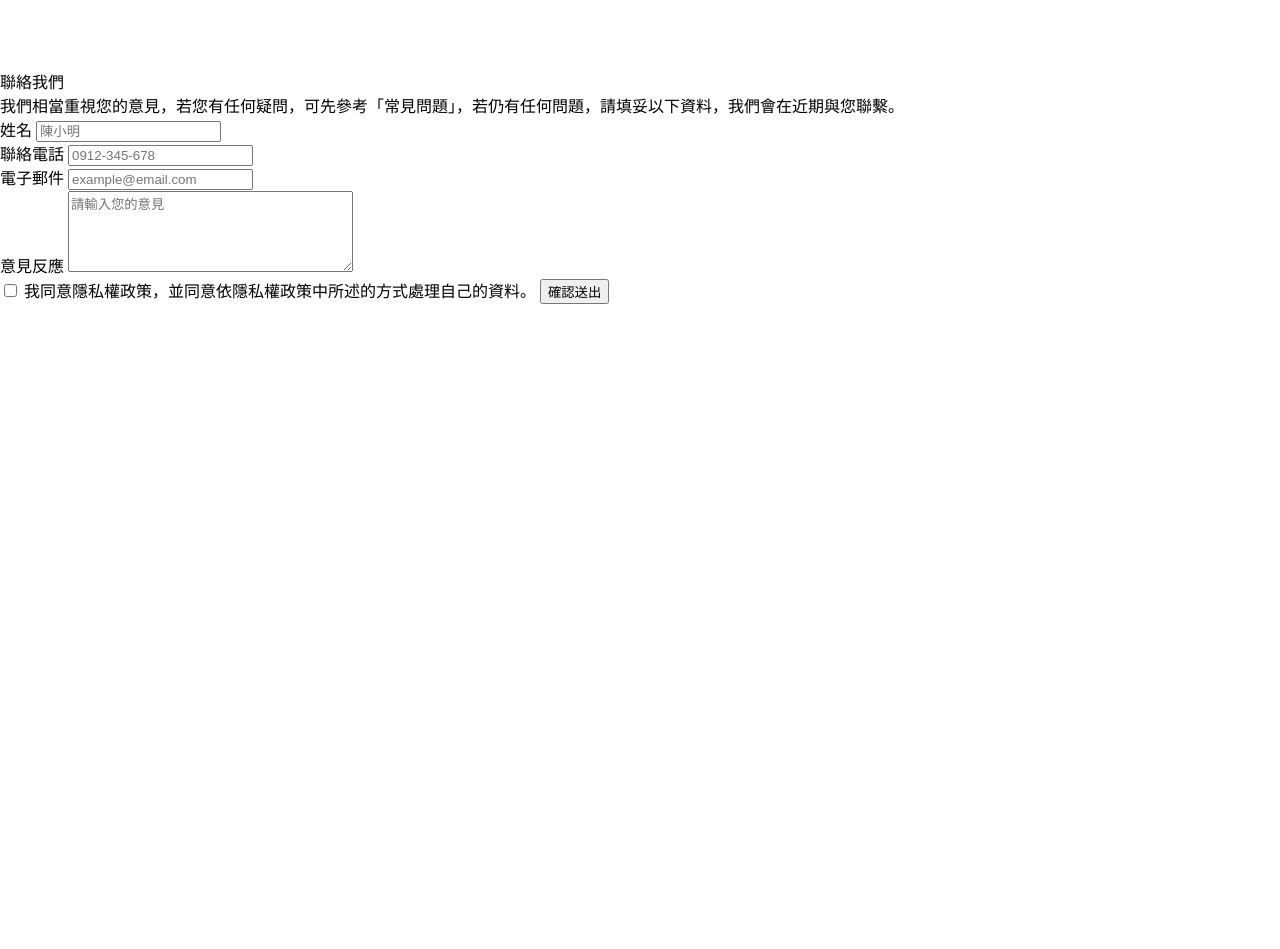
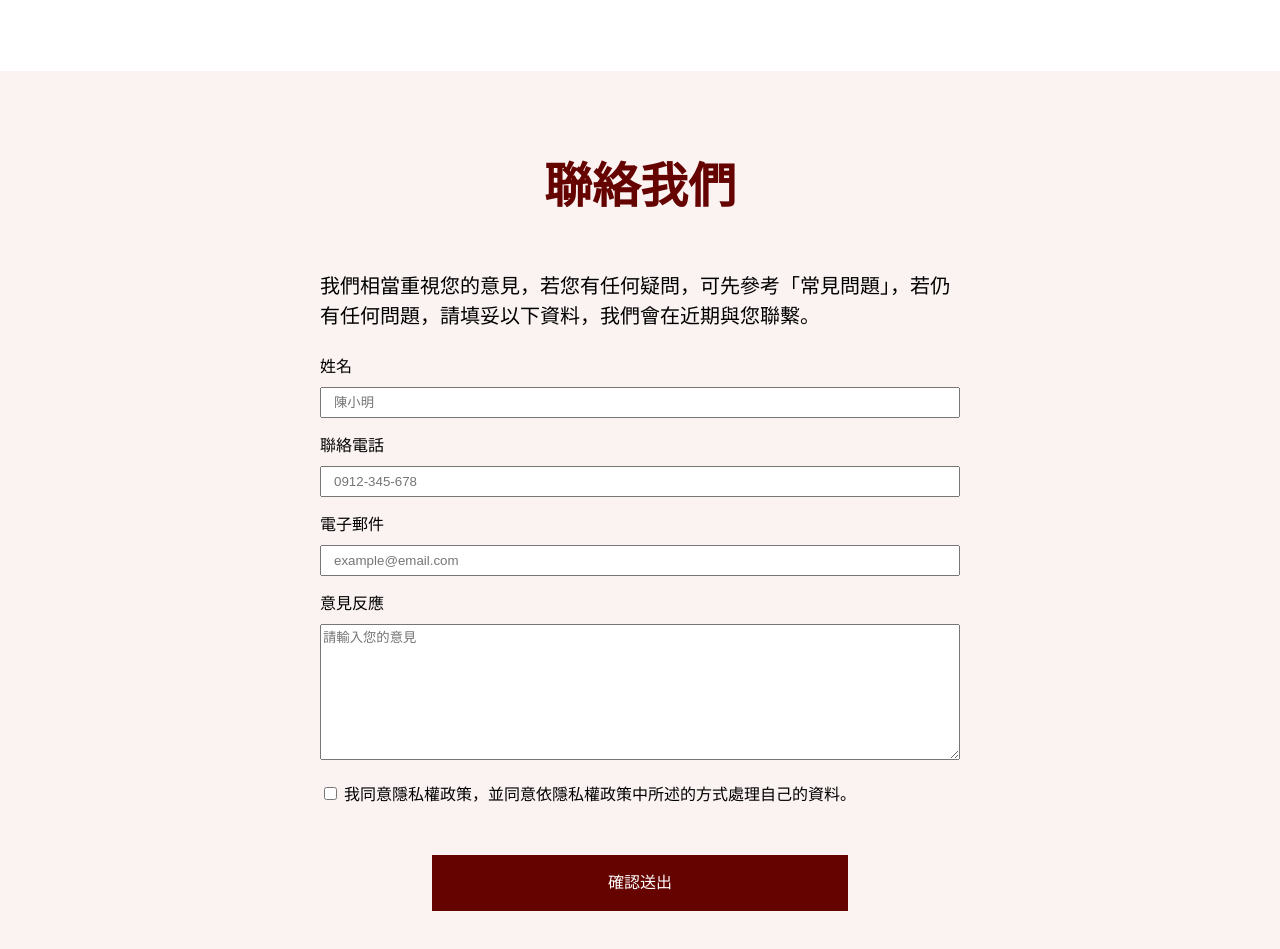
Before and after one commit to pss940909/viteWebsite1, a website built with Vite: page pages/index.html in a window 1280 px wide. Shown: the part 3260-4209 px from the top of the page. Before the commit the page ends 3564 px from the top, so only its background shows below. Built offline with nearby package versions, Linux system fonts and the light colour scheme.

Commit message:
add contact-form

```diff
--- a/assets/scss/base/_base.scss
+++ b/assets/scss/base/_base.scss
@@ -4,6 +4,7 @@ $dark-red: #650300;
 $red: #aa0601;
 $black: #000000;
 $gray: #707070;
+$pink: #fbf2f2;
 
 * {
   box-sizing: border-box;
--- a/assets/scss/pages/_index.scss
+++ b/assets/scss/pages/_index.scss
@@ -57,7 +57,7 @@
 
 // 第二區
 .service-bg {
-  background-color: #fbf2f2;
+  background-color: $pink;
   padding-top: 80px;
   padding-bottom: 80px;
   color: $dark-red;
@@ -369,3 +369,56 @@
     }
   }
 }
+
+// 第六區
+
+.contact-form {
+  background-color: $pink;
+  padding-top: 80px;
+  padding-bottom: 80px;
+  .contact-sec {
+    width: 50%;
+    margin-right: auto;
+    margin-left: auto;
+    h2 {
+      font-size: 48px;
+      font-weight: bold;
+      text-align: center;
+      color: $dark-red;
+      margin-bottom: 48px;
+    }
+    p {
+      font-size: 20px;
+      margin-bottom: 24px;
+    }
+    form {
+      .form-item {
+        margin-bottom: 16px;
+        label {
+          display: block;
+          margin-bottom: 8px;
+        }
+        input {
+          width: 100%;
+          padding: 6px 12px;
+        }
+        textarea {
+          width: 100%;
+          height: 136px;
+        }
+      }
+      .form-submit {
+        width: 65%;
+        margin-right: auto;
+        margin-left: auto;
+        display: block;
+        margin-top: 48px;
+        padding-top: 16px;
+        padding-bottom: 16px;
+        background-color: $dark-red;
+        color: $white;
+        text-align: center;
+      }
+    }
+  }
+}
--- a/pages/index.html
+++ b/pages/index.html
@@ -174,11 +174,12 @@
     </div>
     <!-- 第六區 -->
     <div class="contact-form">
+      <div class="contact-sec">
         <h2>聯絡我們</h2>
         <p>
           我們相當重視您的意見，若您有任何疑問，可先參考「常見問題」，若仍有任何問題，請填妥以下資料，我們會在近期與您聯繫。
         </p>
-      <form action="">
+        <form>
           <div class="form-item">
             <label for="name">姓名</label>
             <input type="text" id="name" placeholder="陳小明" />
@@ -206,8 +207,9 @@
           <label for="terms"
             >我同意隱私權政策，並同意依隱私權政策中所述的方式處理自己的資料。</label
           >
-        <button type="button">確認送出</button>
+          <a class="form-submit">確認送出</a>
         </form>
+      </div>
     </div>
     <%- include('./layout/footer'); -%>
 
```
Lines whose indentation alone changed are shown as unchanged.
